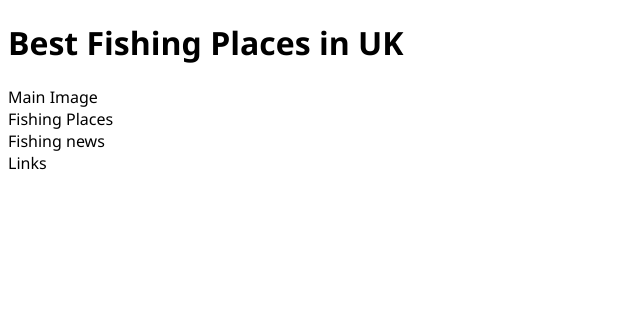
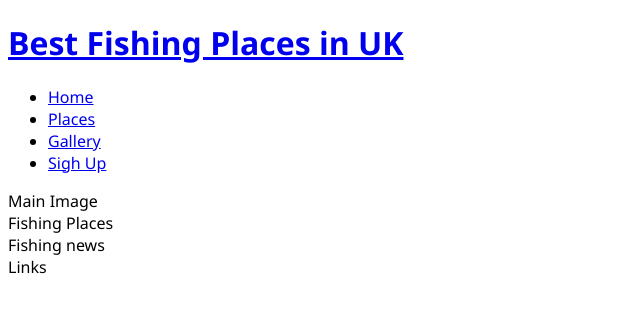
Before and after one commit to TodorSpasov1986/Project-1, a plain HTML site: page index.html in a window 1280 px wide. Shown: the whole page, without its empty margins (0-640 px from the left). Drawn offline with Linux system fonts and the light colour scheme.

Commit message:
Nav elements

```diff
--- a/index.html
+++ b/index.html
@@ -1,5 +1,6 @@
 <!DOCTYPE html>
 <html lang="en">
+
 <head>
     <meta charset="UTF-8">
     <meta http-equiv="X-UA-Compatible" content="IE=edge">
@@ -10,11 +11,34 @@
     <link rel="stylesheet" href="assets/css/style.css">
     <title>Fishing Places UK</title>
 </head>
+
 <body>
-   <Header><h1>Best Fishing Places in UK</h1></Header>
-   <section>Main Image</section>
-   <section>Fishing Places</section>
-   <section>Fishing news</section>
-   <footer>Links</footer>
+    <Header>
+        <a href="index.html">
+            <h1>Best Fishing Places in UK</h1>
+        </a>
+        <nav>
+            <ul>
+                <li>
+                    <a href="index.html">Home</a>
+                </li>
+                <li>
+                    <a href="#">Places</a>
+                </li>
+                <li>
+                    <a href="#">Gallery</a>
+                </li>
+                <li>
+                    <a href="#">Sigh Up</a>
+                </li>
+
+            </ul>
+        </nav>
+    </Header>
+    <section>Main Image</section>
+    <section>Fishing Places</section>
+    <section>Fishing news</section>
+    <footer>Links</footer>
 </body>
+
 </html>
```
